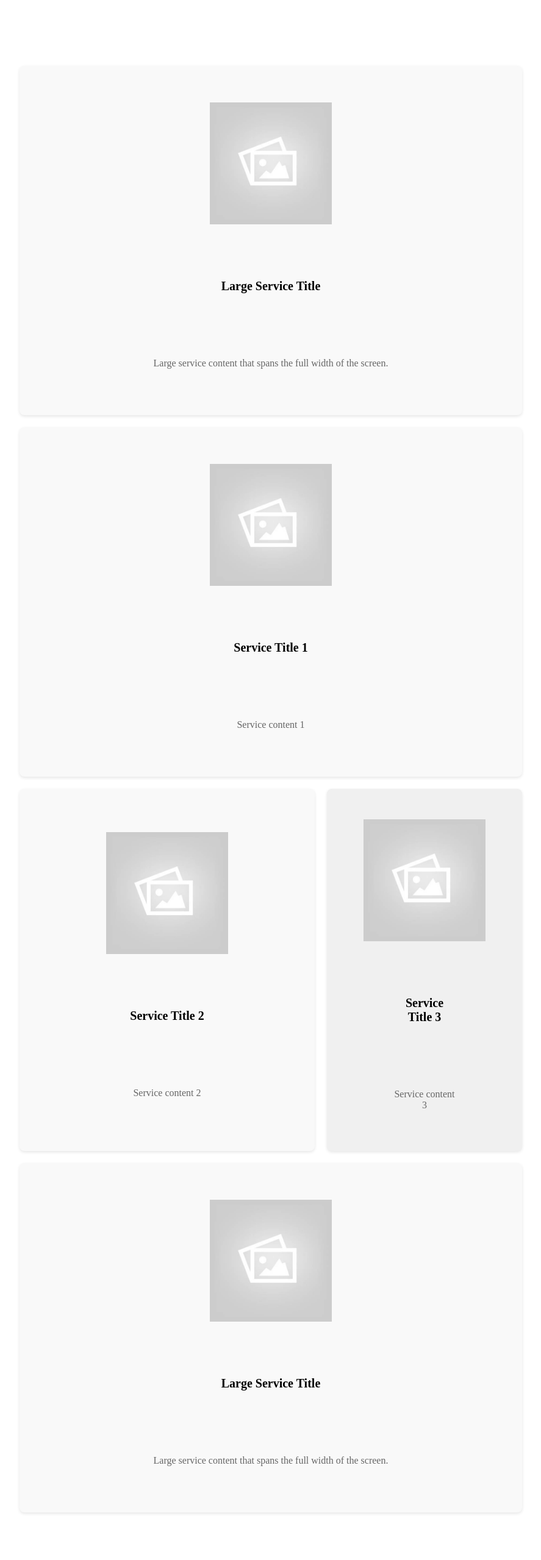
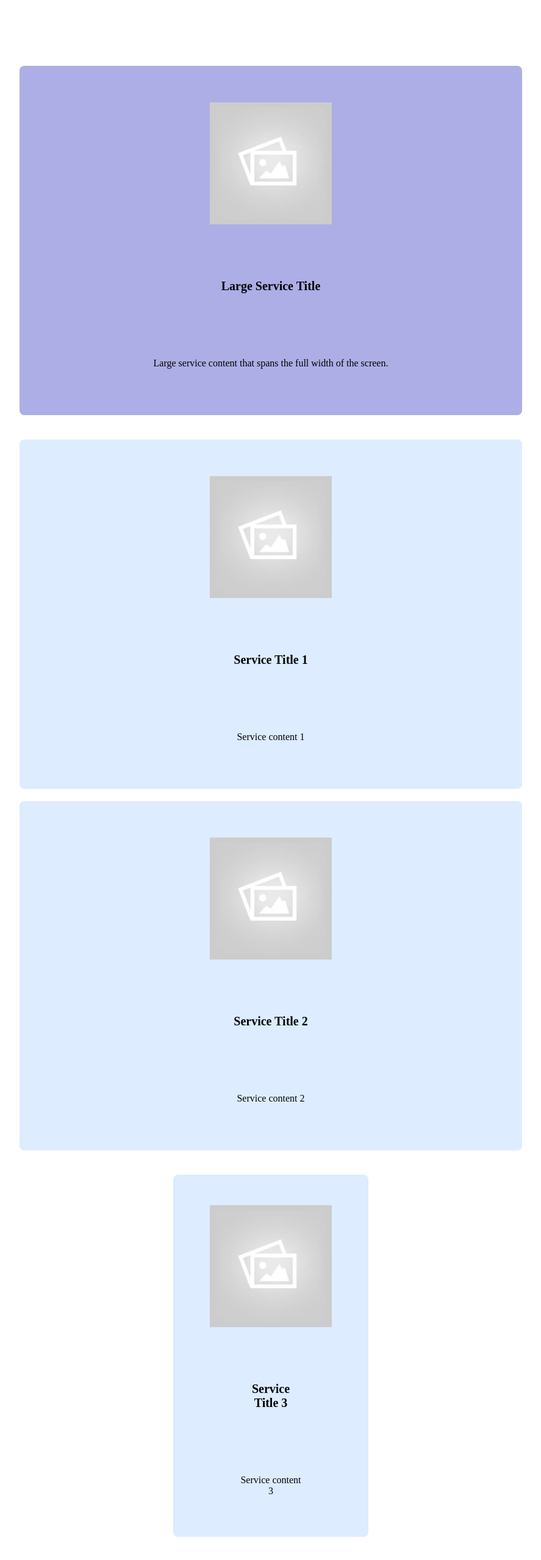
Before and after one commit to amoreCaro/practic-1, a plain HTML site: page index.html in a window 1280 px wide. Shown: the top 2559 px of the page at 61% size, without its empty margins (196-1083 px from the left). Drawn offline with Linux system fonts and the light colour scheme.

Commit message:
Initial commit

```diff
--- a/index.html
+++ b/index.html
@@ -10,12 +10,16 @@
 </head>
 
 <body>
-    <section class="services">
-        <div class="services__item services__item--large">
+    <!-- Section for large service -->
+    <section class="services services--large-bg">
+        <div class="services__item services__item--large services__item--bg-purple">
             <img class="services__item-img" src="default.jpg" alt="Large Service">
             <h3 class="services__item-title">Large Service Title</h3>
             <p class="services__item-content">Large service content that spans the full width of the screen.</p>
         </div>
+    </section>
+    <!-- Section for default services -->
+    <section class="services">
         <div class="services__item services__item--default">
             <img class="services__item-img" src="default.jpg" alt="Service 1">
             <h3 class="services__item-title">Service Title 1</h3>
@@ -26,26 +30,26 @@
             <h3 class="services__item-title">Service Title 2</h3>
             <p class="services__item-content">Service content 2</p>
         </div>
-        <div class="services__item services__item--small">
+    </section>
+
+    <!-- Section for small service -->
+    <section class="services services--small-bg">
+        <div class="services__item services__item--small ">
             <img class="services__item-img" src="default.jpg" alt="Service 3">
             <h3 class="services__item-title">Service Title 3</h3>
             <p class="services__item-content">Service content 3</p>
         </div>
+    </section>
 
-        <div class="services__item services__item--large">
+    <!-- Section for large service -->
+    <section class="services services--large-bg">
+        <div class="services__item services__item--large services__item--bg-red">
             <img class="services__item-img" src="default.jpg" alt="Large Service">
             <h3 class="services__item-title">Large Service Title</h3>
             <p class="services__item-content">Large service content that spans the full width of the screen.</p>
         </div>
     </section>
 
-
-
-
-
 </body>
 
 </html>
-
-
-<!-- large default small -->
--- a/style.css
+++ b/style.css
@@ -1,20 +1,20 @@
 * {
     padding: 40px 100px;
+    color: black;
 }
 
 .services {
     display: flex;
     flex-wrap: wrap;
+    justify-content: center;
     gap: 20px;
-    justify-content: center;
     padding: 20px;
 }
 
 .services__item {
-    background-color: #f9f9f9;
+    background-color: #ddecff;
     padding: 20px;
     border-radius: 8px;
-    box-shadow: 0 2px 5px rgba(0, 0, 0, 0.1);
     text-align: center;
     flex: 1 1 calc(30% - 20px);
     display: flex;
@@ -33,22 +33,27 @@
     width: 100%;
     padding: 10px;
     font-size: 14px;
-    background-color: #f0f0f0;
     margin: 0 auto;
 }
 
 .services__item--large {
+    background-color: #ADAEE6;
     flex: 1 1 100%;
     margin: 0;
 }
 
+.services__item--bg-purple {
+    background-color: #ADAEE6;
+}
+
+.services__item--bg-red {
+    background-color: #e6adad;
+}
+
 .services__item-img {
     width: 200px;
-    /* Ensure the image scales with the container */
     height: 200px;
-    /* Fixed height */
     object-fit: cover;
-    /* Maintain aspect ratio while covering the area */
     border-radius: 4px;
 }
 
@@ -59,11 +64,7 @@
 
 .services__item-content {
     font-size: 16px;
-    color: #666;
 }
-
-
-/* Tablet styles */
 
 @media (max-width: 768px) {
     .services__item {
@@ -71,8 +72,12 @@
     }
 }
 
-
-/* Mobile styles */
+@media (max-width: 700px) {
+    .services__item--small .services__item-img {
+        width: 150px;
+        height: 150px;
+    }
+}
 
 @media (max-width: 480px) {
     .services__item {
```
